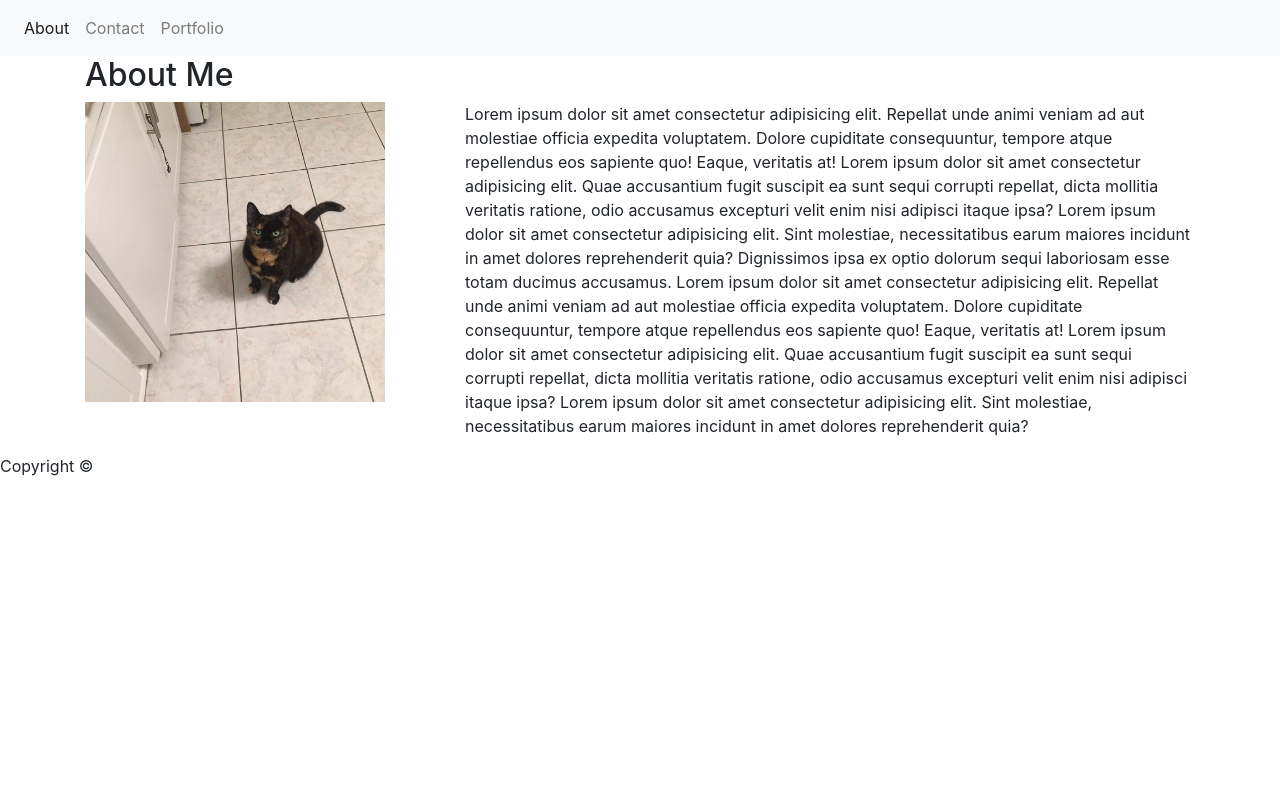
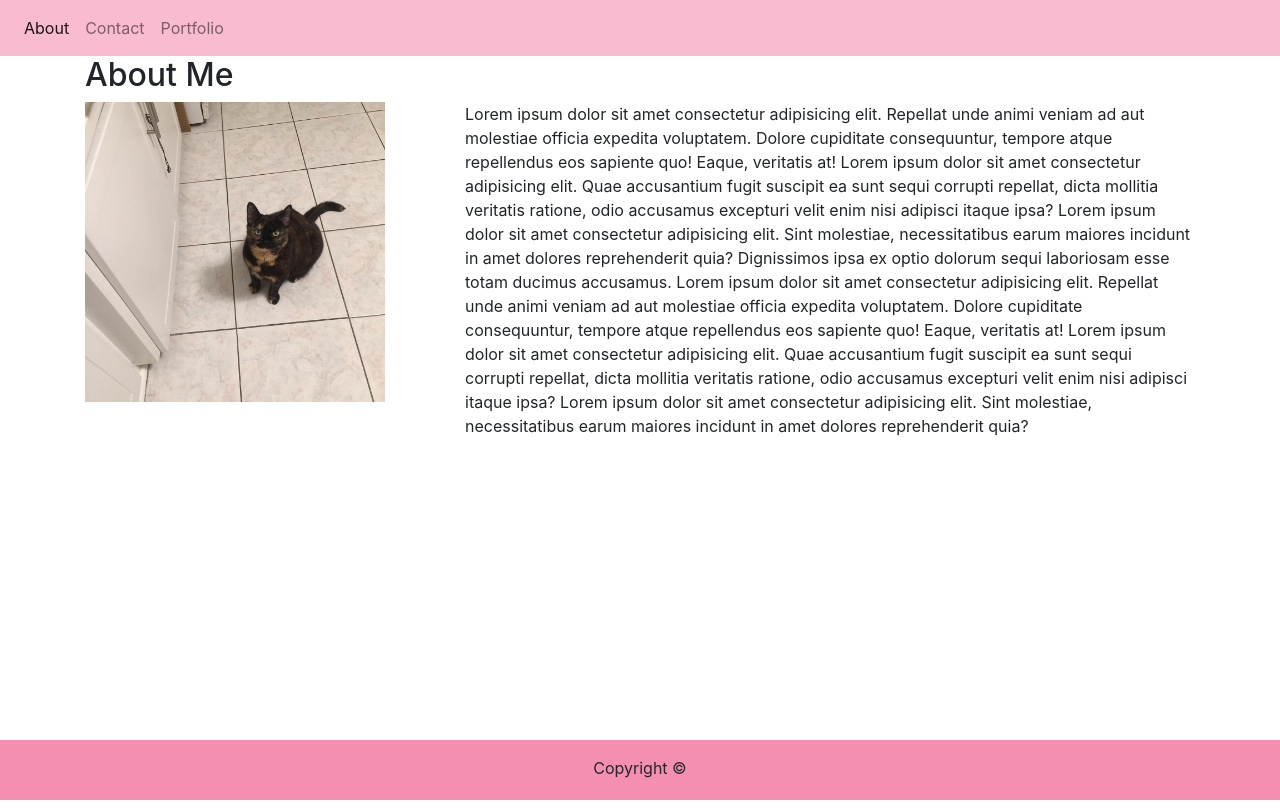
Before and after one commit to BayliSade/Bootstrap-Portfolio, a plain HTML site: page index.html in a window 1280 px wide. Drawn offline with nearby package versions, Linux system fonts and the light colour scheme.

Commit message:
added styles and more classes to index.html

```diff
--- a/assets/css/style.css
+++ b/assets/css/style.css
@@ -1,3 +1,17 @@
 .hazel {
     width: 300px
 }
+
+.navbar-color {
+    background-color: #f8bbd0;
+}
+.footer {
+    position: absolute;
+    bottom: 0;
+    width: 100%;
+    height: 60px;
+}
+
+footer {
+    background-color: #f48fb1;
+}
--- a/index.html
+++ b/index.html
@@ -9,7 +9,7 @@
     <link rel="stylesheet" type="text/css" href="assets/css/style.css">
 </head>
 <body>
-    <nav class="navbar navbar-expand-lg navbar-light bg-light">
+    <nav class="navbar navbar-expand-lg navbar-light navbar-color">
             <div class="collapse navbar-collapse" id="navbarNav">
                 <ul class="navbar-nav">
                     <li class="nav-item active">
@@ -39,14 +39,11 @@
         </div>
     </section>
 
-
-    <div>
-        <footer>
-            <div>
-                <p>Copyright ©</p>
-            </div>
-        </footer>
-    </div>
+    <footer class="footer">
+        <div class="footer-copyright text-center py-3">
+            <p>Copyright ©</p>
+        </div>
+    </footer>
 
 </body>
 </html>
```
